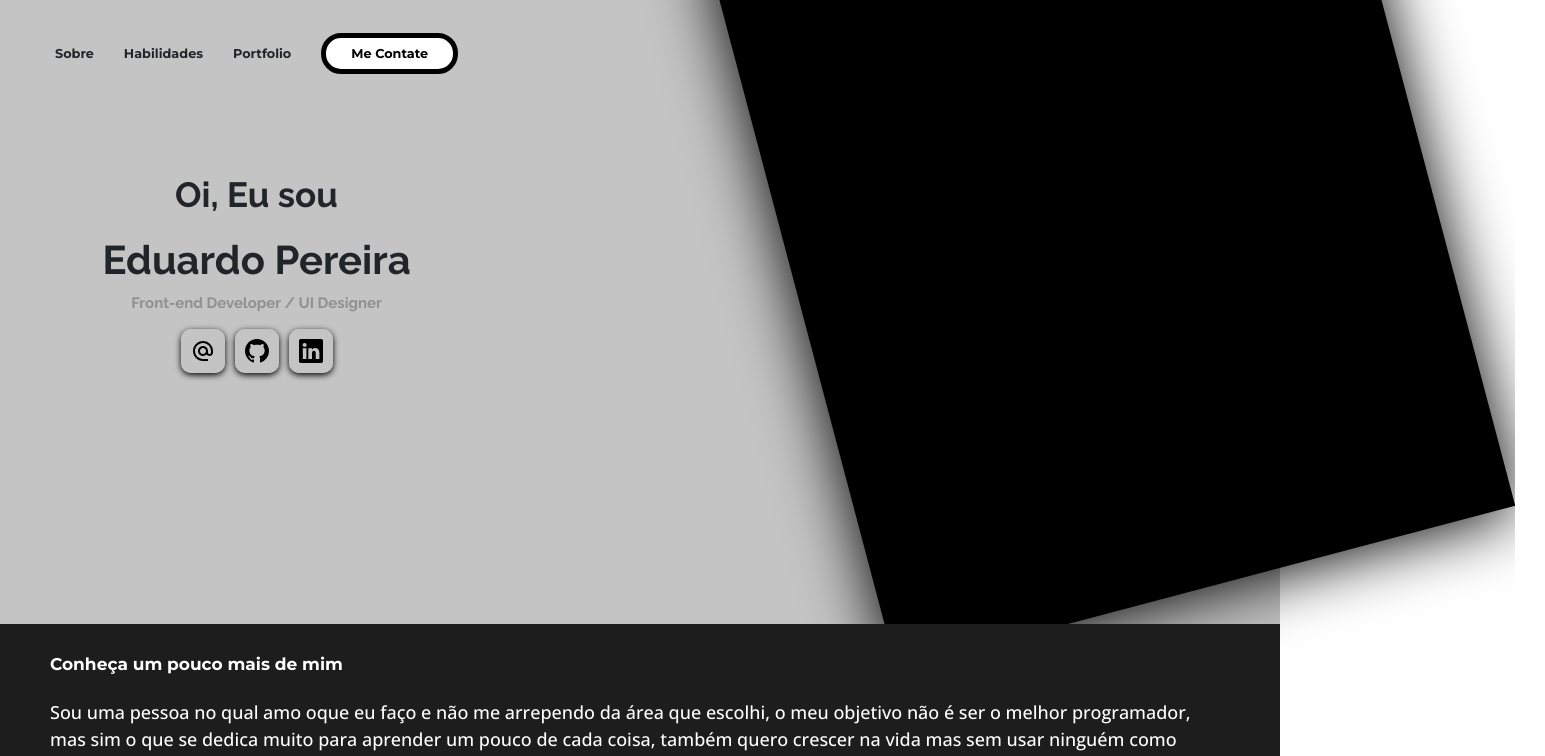
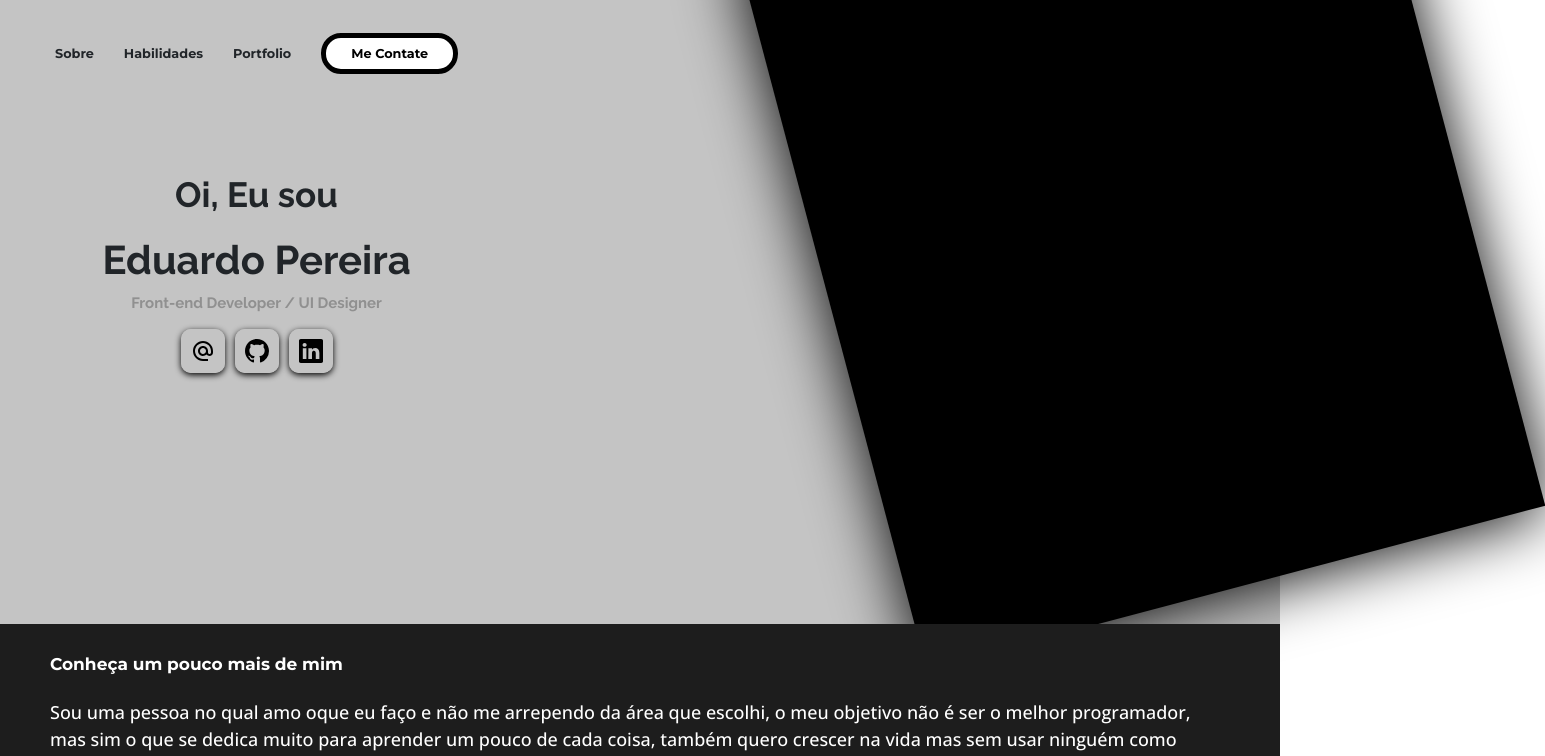
Before and after one commit to eduardops0/portfolio, a Next.js app: page / in a window 1280 px wide. Shown: the top 756 px of the page, 1545 px wide, since content can reach past the window. Built offline with nearby package versions, Linux system fonts and the light colour scheme.

Commit message:
Update Home.module.css

```diff
--- a/src/pages/home/Home.module.css
+++ b/src/pages/home/Home.module.css
@@ -94,7 +94,7 @@
     position: absolute;
     width: 50%;
     height: 750px;
-    left: 790px;
+    left: 820px;
     top: -150px;
     background: #000000;
     box-shadow: 0px 4px 65px #000000;
```
